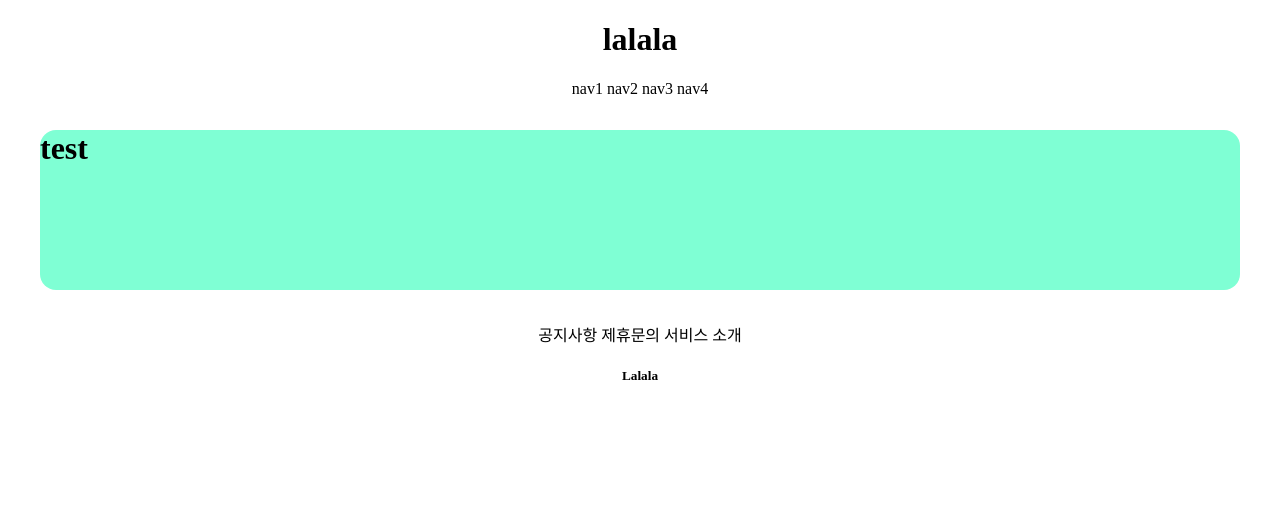
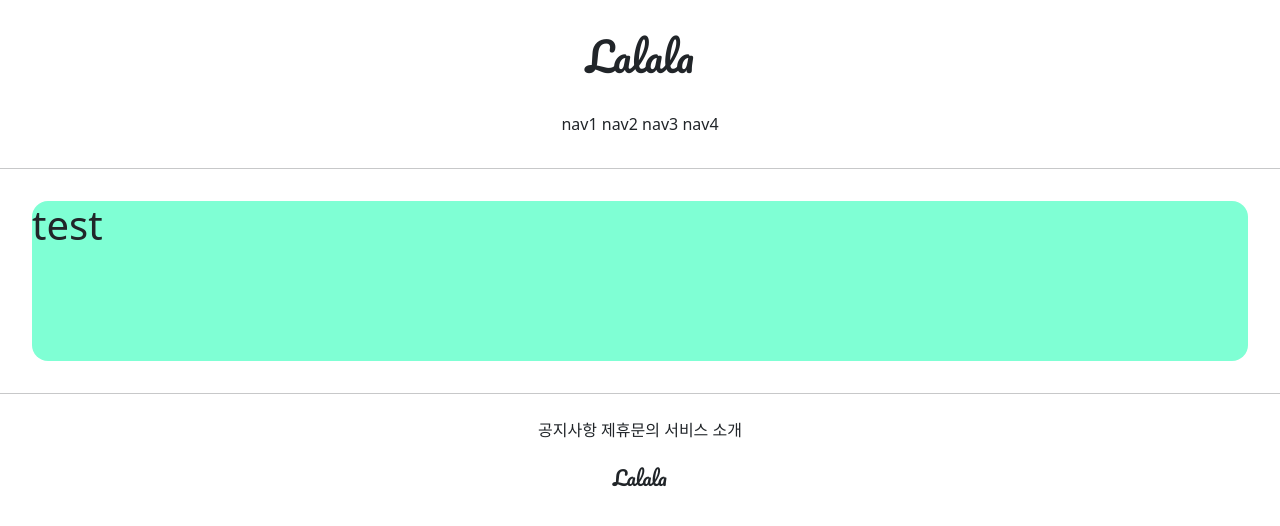
Before and after one commit to sun-hani/gis_2021, a Django app: page /accounts/hello_world/ in a window 1280 px wide. Shown: the top 526 px of the page. Run offline with Django 3.2, Linux system fonts and the light colour scheme; parts of the project's set-up code (start-up, migrations or seed data) failed here and were passed over.

Commit message:
0706 commit 3

```diff
--- a/templates/base.html
+++ b/templates/base.html
@@ -5,11 +5,13 @@
 
 {% include 'header.html' %}
 
+<hr>
+
 {% block content %}
 {% endblock %}
 
 
-
+<hr>
 {% include 'footer.html' %}
 
 </body>
--- a/templates/footer.html
+++ b/templates/footer.html
@@ -1,13 +1,13 @@
 <div style="text-align: center">
 
-    <div>
+    <div style="margin-top: 1.5rem;">
         <span>공지사항</span>
         <span>제휴문의</span>
         <span>서비스 소개</span>
 
 
     </div>
-    <div>
+    <div style="margin:1.5rem 0; font-family: 'Pacifico', cursive;">
         <h5>Lalala</h5>
     </div>
 
--- a/templates/head.html
+++ b/templates/head.html
@@ -1,4 +1,17 @@
 <head>
     <meta charset="UTF-8">
     <title>Title</title>
+
+{#  BOOTSTRAP LINK #}
+<link href="https://cdn.jsdelivr.net/npm/bootstrap@5.0.2/dist/css/bootstrap.min.css" rel="stylesheet" integrity="sha384-EVSTQN3/azprG1Anm3QDgpJLIm9Nao0Yz1ztcQTwFspd3yD65VohhpuuCOmLASjC" crossorigin="anonymous">
+
+
+
+{#    GOOGLE FONTS LINK #}
+<link rel="preconnect" href="https://fonts.googleapis.com">
+<link rel="preconnect" href="https://fonts.gstatic.com" crossorigin>
+<link href="https://fonts.googleapis.com/css2?family=Pacifico&display=swap" rel="stylesheet">
+
+
+
 </head>
--- a/templates/header.html
+++ b/templates/header.html
@@ -1,9 +1,8 @@
 <div style="text-align: center">
-    <div>
-        <h1>lalala</h1>
+    <div style="margin:2rem 0; font-family: 'Pacifico', cursive;">
+        <h1>Lalala</h1>
     </div>
-    <div>
-
+    <div style="margin-bottom: 2rem;">
         <span>nav1</span>
         <span>nav2</span>
         <span>nav3</span>
```
